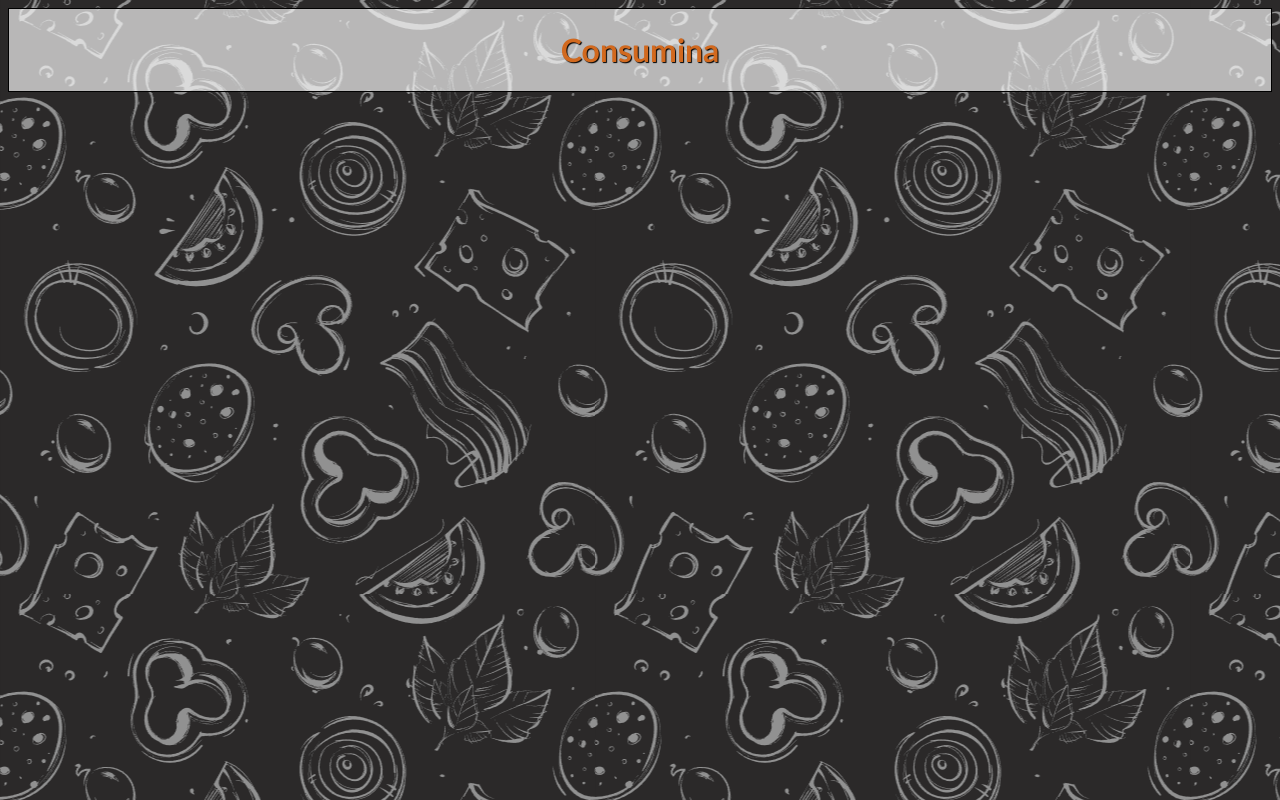
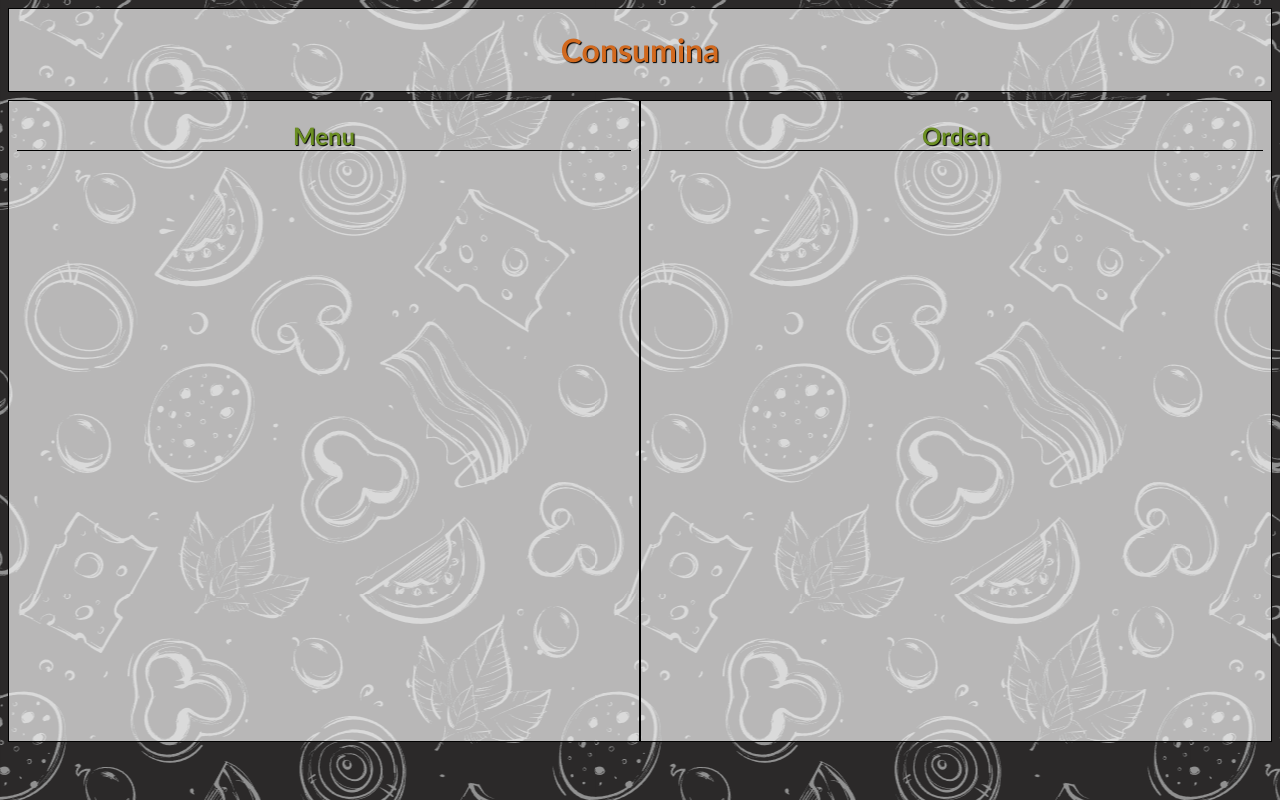
Before and after one commit to Pythonesa/consumina, a React (Vite) app: page / in a window 1280 px wide. Built offline with nearby package versions, Linux system fonts and the light colour scheme.

Commit message:
💄 add menu and order containers

```diff
--- a/src/App.tsx
+++ b/src/App.tsx
@@ -5,6 +5,15 @@ function App() {
       <header >
         <h1>Consumina</h1>
       </header>
+
+      <main>
+        <div id="menu">
+          <h2>Menu</h2>
+        </div>
+        <div id="cart">
+          <h2>Orden</h2>
+        </div>
+      </main>
     </>
   )
 }
--- a/src/index.css
+++ b/src/index.css
@@ -5,13 +5,16 @@
     background-attachment: fixed;
 }
 
-header{
+header, #menu, #cart{
     background-color: #ffffffaa;
     border: 1px solid #000;
 }
 
 header{
     text-align: center;
+    max-width: 80rem;
+    min-width: 20rem;
+    margin: 0.5rem auto;
 }
 
 header h1{
@@ -21,3 +24,46 @@ header h1{
     font-weight: 900;
     text-shadow: 1px 1px 1px #000;
 }
+
+main{
+    max-width: 80rem;
+    min-width: 20rem;
+    margin: 0.5rem auto;
+    display: flex;
+    flex-direction: row;
+}
+
+#menu, #cart{
+    display: flex;
+    flex-direction: column;
+    overflow-y: auto;
+    scrollbar-width: thin;
+    scrollbar-color: #000 #fff;
+    height: 80vh;
+    width: 50%;
+    min-width: 20rem;
+    padding: 0 0.5rem;
+}
+
+h2{
+    color:olivedrab;
+    font-size: 1.5rem;
+    font-family: 'Gill Sans', 'Gill Sans MT', Calibri, 'Trebuchet MS', sans-serif;
+    font-weight: 900;
+    text-shadow: 1px 1px 1px #000;
+    text-align: center;
+    border-bottom: 1px solid #000;
+}
+
+@media (max-width: 43rem){
+    main {
+        flex-direction: column;
+    }
+    #menu, #cart{
+        width: 96%;
+        margin: 0 auto;
+    }
+    #cart{
+        margin-top: 0.5rem;
+    }
+}
```
